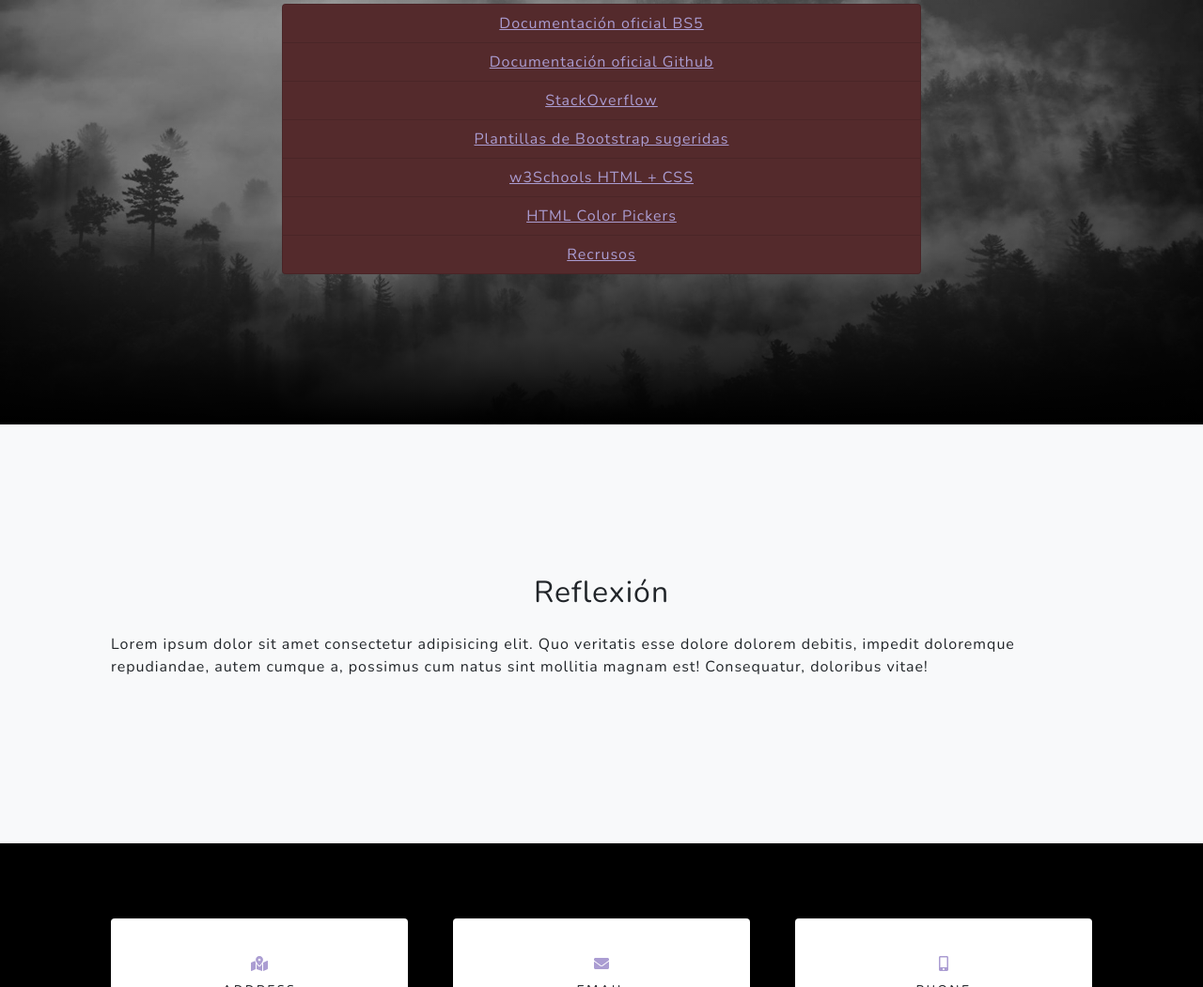
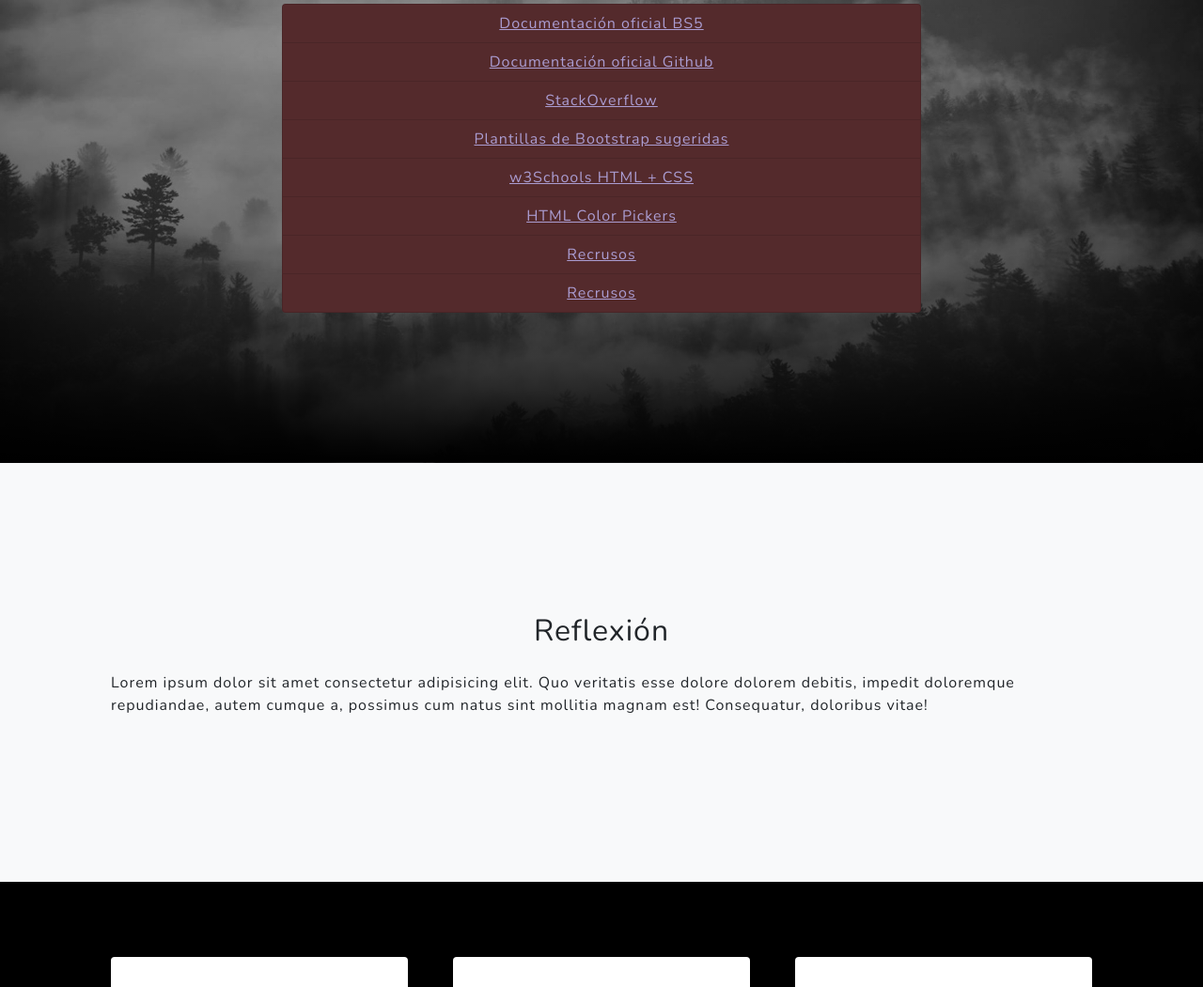
Before and after one commit to Ana-PG-15/ii-laboratorio-practica, a plain HTML site: page index.html in a window 1280 px wide. Shown: the part 4762-5813 px from the top of the page at 94% size. Drawn offline with nearby package versions, Linux system fonts and the light colour scheme.

Commit message:
Agregamos un nuevo elemento en la documentación

```diff
--- a/index.html
+++ b/index.html
@@ -170,6 +170,10 @@
                             <li class="list-group-item bg-secondary">
                                 <a href="https://www.pexels.com/es-es/                                ">  Recrusos                              </a>
                             </li>
+                            <li class="list-group-item bg-secondary">
+                                <a href="https://www.pexels.com/es-es/                                ">  Recrusos                              </a>
+                            </li>
+
                           </ul>
 
 
```
